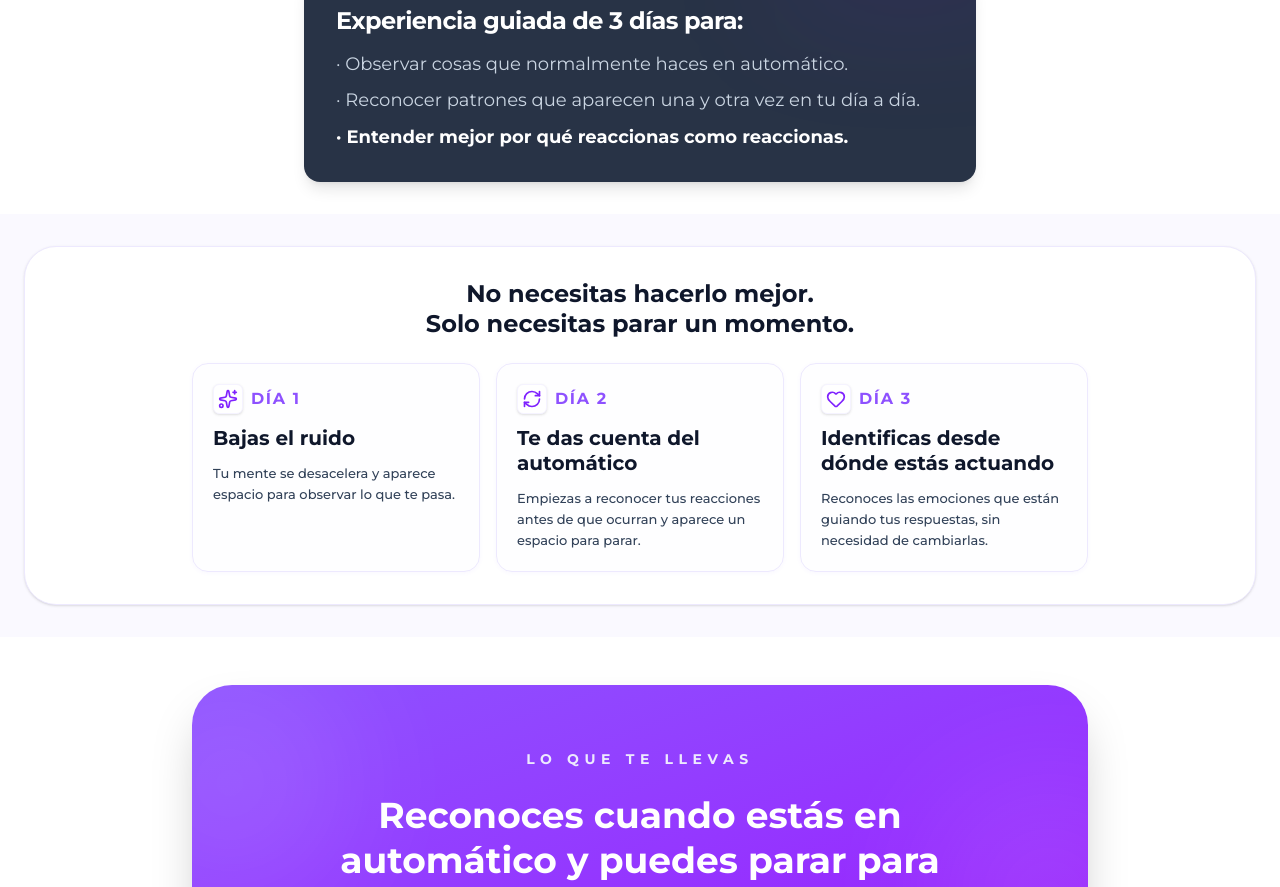
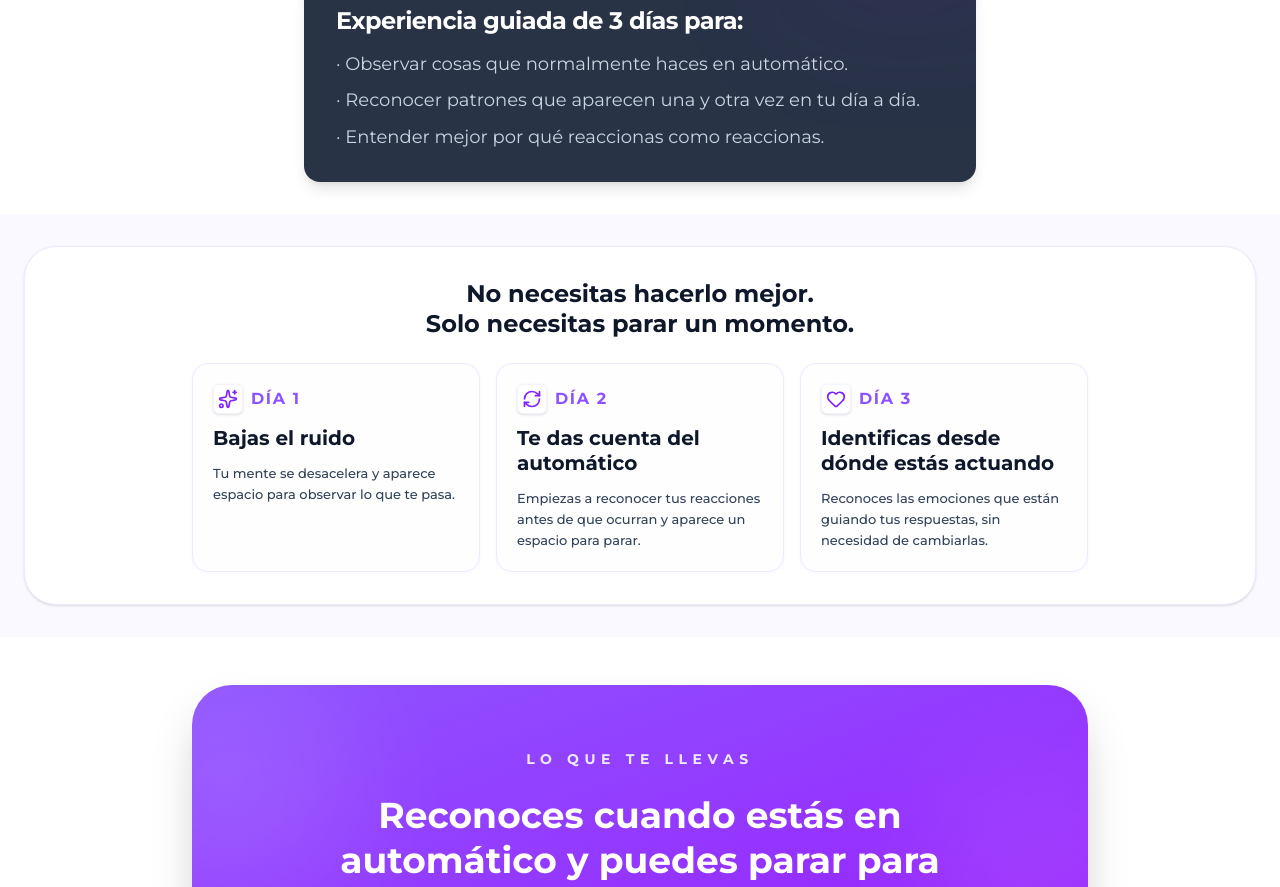
Before and after one commit to cursossolange/despierta-72h, a React (Vite) app: page / in a window 1280 px wide. Shown: the part 1120-2007 px from the top of the page. Built offline with nearby package versions, Linux system fonts and the light colour scheme; no server answers.

Commit message:
Remove bold styling from a paragraph in LandingPage

```diff
--- a/src/components/LandingPage.tsx
+++ b/src/components/LandingPage.tsx
@@ -254,7 +254,7 @@ export default function LandingPage({ onPurchase }: LandingPageProps) {
 <div className="text-sm md:text-lg text-slate-300 space-y-3 leading-snug">
   <p>· Observar cosas que normalmente haces en automático.</p>
   <p>· Reconocer patrones que aparecen una y otra vez en tu día a día.</p>
-  <p className="font-bold text-white">· Entender mejor por qué reaccionas como reaccionas.</p>
+  <p>· Entender mejor por qué reaccionas como reaccionas.</p>
 </div>
             </div>
           </motion.div>
```
